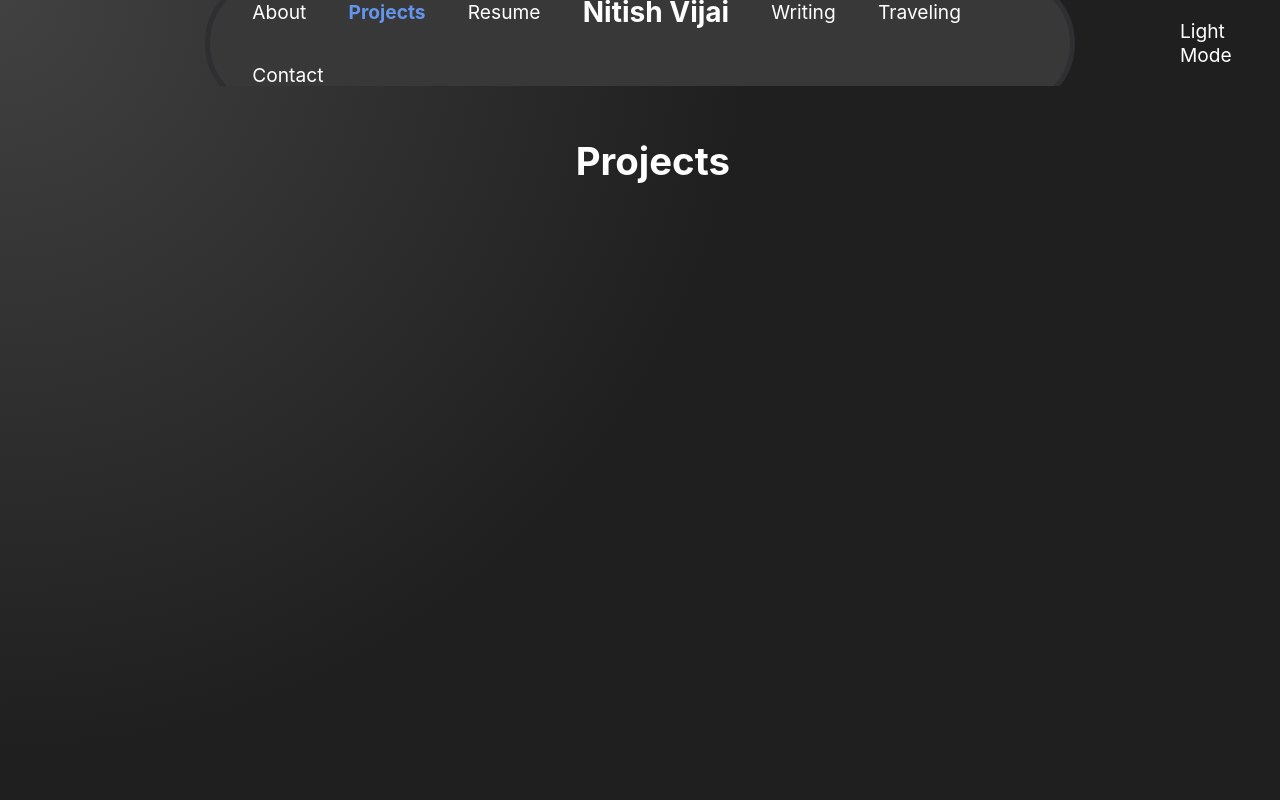
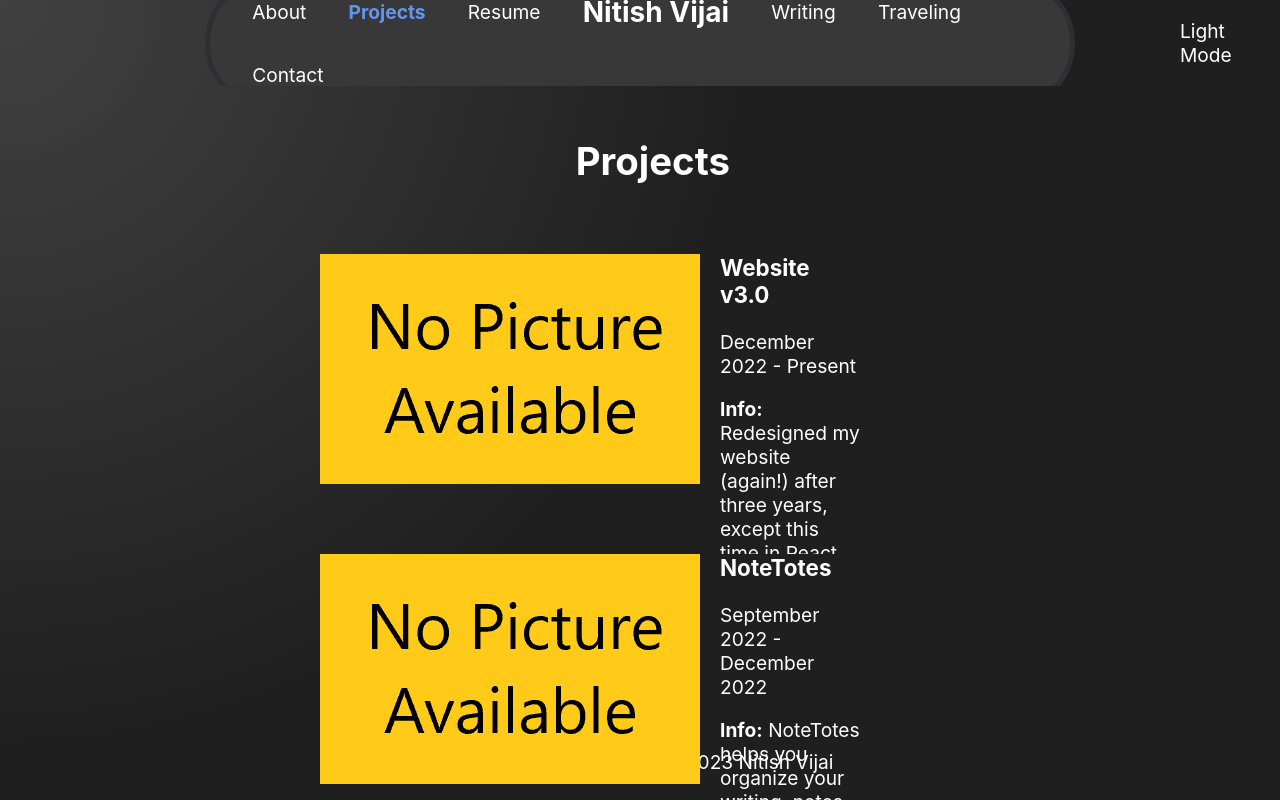
Before and after one commit to nitishvijai/nitish-website-v3, a React (Create React App) app: page /projects in a window 1280 px wide. Built offline with nearby package versions, Linux system fonts and the light colour scheme.

Commit message:
Got default projects down

```diff
--- a/src/components/About/About.js
+++ b/src/components/About/About.js
@@ -19,7 +19,7 @@ const About = () => {
       <h1 id={styles.header}>A little about me</h1>
       <div className={styles.parent}>
         <div className={styles.pic}>
-          <img src="/Nitish_Diwali.jpg" />
+          <img id={styles.nitish} src="/Nitish_Diwali.jpg" />
         </div>
         <div className={styles.aboutMe}>
           <p>Hi there! I'm Nitish and I'm a senior (in my last semester!) double majoring in computer science and data science at the University of Michigan. After graduating in April, I plan on joining Capital One as an Associate Software Engineer next August.</p>
--- a/src/components/About/About.module.css
+++ b/src/components/About/About.module.css
@@ -15,11 +15,11 @@ ul, li {
 }
 
 
-img {
+#nitish {
     z-index: 86;
     width: 400px;
     border-radius: 16px;
-    position: relative;
+    position: absolute;
 }
 
 .parent {
--- a/src/components/Projects/Projects.js
+++ b/src/components/Projects/Projects.js
@@ -1,4 +1,5 @@
 import React from 'react';
+import Footer from '../Footer/Footer';
 import Navbar from '../Navbar/Navbar';
 import styles from './Projects.module.css';
 
@@ -11,10 +12,50 @@ const Projects = () => {
     btn.style.setProperty('--y', y + 'px');
   }
 
+  const projects = [
+    {
+      'name': 'Website v3.0',
+      'date': 'December 2022 - Present',
+      'info': 'Redesigned my website (again!) after three years, except this time in React.',
+      'stack': 'React, JavaScript',
+      'pic': '',
+      'github': 'https://github.com/nitishvijai/nitish-website-v3',
+      'website': 'https://nitishv.dev/',
+      'other-link': ''
+    },
+    {
+      'name': 'NoteTotes',
+      'date': 'September 2022 - December 2022',
+      'info': 'NoteTotes helps you organize your writing, notes, and drafts in one place for a simpler experience. Final project for EECS 497 (Human-Centered Software Design Capstone).',
+      'stack': 'React, JavaScript, Flask, AWS S3, SQLite DB',
+      'pic': '',
+      'github': 'N/A',
+      'website': '',
+      'other-link': ''
+    }
+  ]
+
   return (
     <div className="Projects gradient" onMouseMove={(e) => moveGradient(e)}>
       <Navbar selected='2' />
       <h1 id={styles.header}>Projects</h1>
+      <div className={styles.projects}>
+        {projects.map((project, i) =>
+        <div className={styles.project}>
+          <div className={styles.img}>
+            {project.pic ? (<img src={'/' + projects.pic}/>) : (<img src="/unavailable.png" />)}
+          </div>
+          <div className={styles.info}>
+            <h3>{project.name}</h3>
+            <p>{project.date}</p>
+            <p><strong>Info:</strong>{" " + project.info}</p>
+            <p><strong>Stack:</strong>{" " + project.stack}</p>
+            {project.github && <p>GitHub Link</p>}
+          </div>
+        </div>
+        )}
+      </div>
+      <Footer/>
     </div>
   );
 };
--- a/src/components/Projects/Projects.module.css
+++ b/src/components/Projects/Projects.module.css
@@ -7,3 +7,44 @@
     margin-top: 4%;
     z-index: 90;
 }
+
+.projects {
+    text-align: center;
+    margin: 0 auto;
+    display: block;
+    width: 50%;
+}
+
+.project {
+    width: 100%;
+    overflow: hidden;
+    height: 300px;
+}
+
+.project:first-child {
+    margin-top: 70px;
+}
+
+.img {
+    float: left;
+    padding-right: 20px;
+    height: 300px;
+}
+
+.info {
+    margin-left: 100px;
+    margin-right: 100px;
+    text-align: left;
+}
+
+img {
+    float: left;
+    z-index: 85;
+    position: relative;
+}
+
+h3 {
+    margin-top: 0;
+    z-index: 95;
+    position: relative;
+}
```
Also changed, not shown: public/unavailable.png (added).
